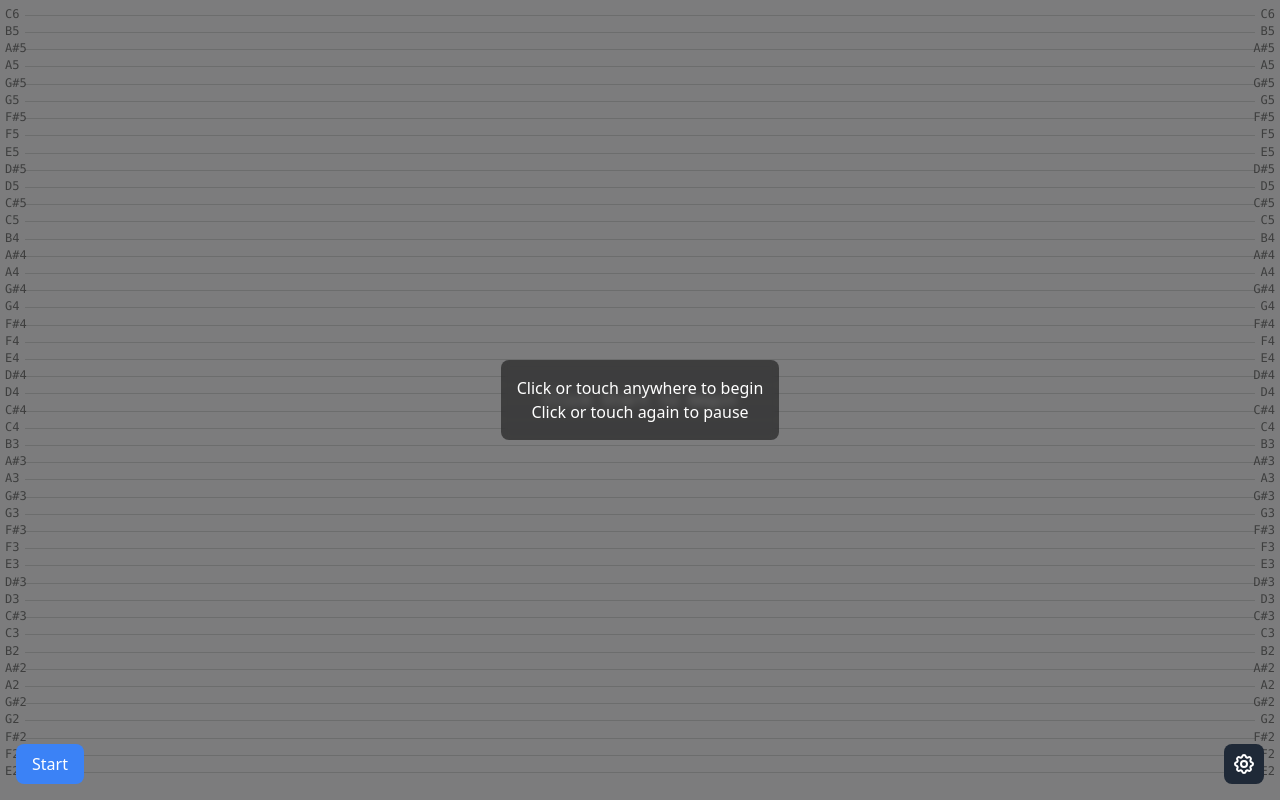
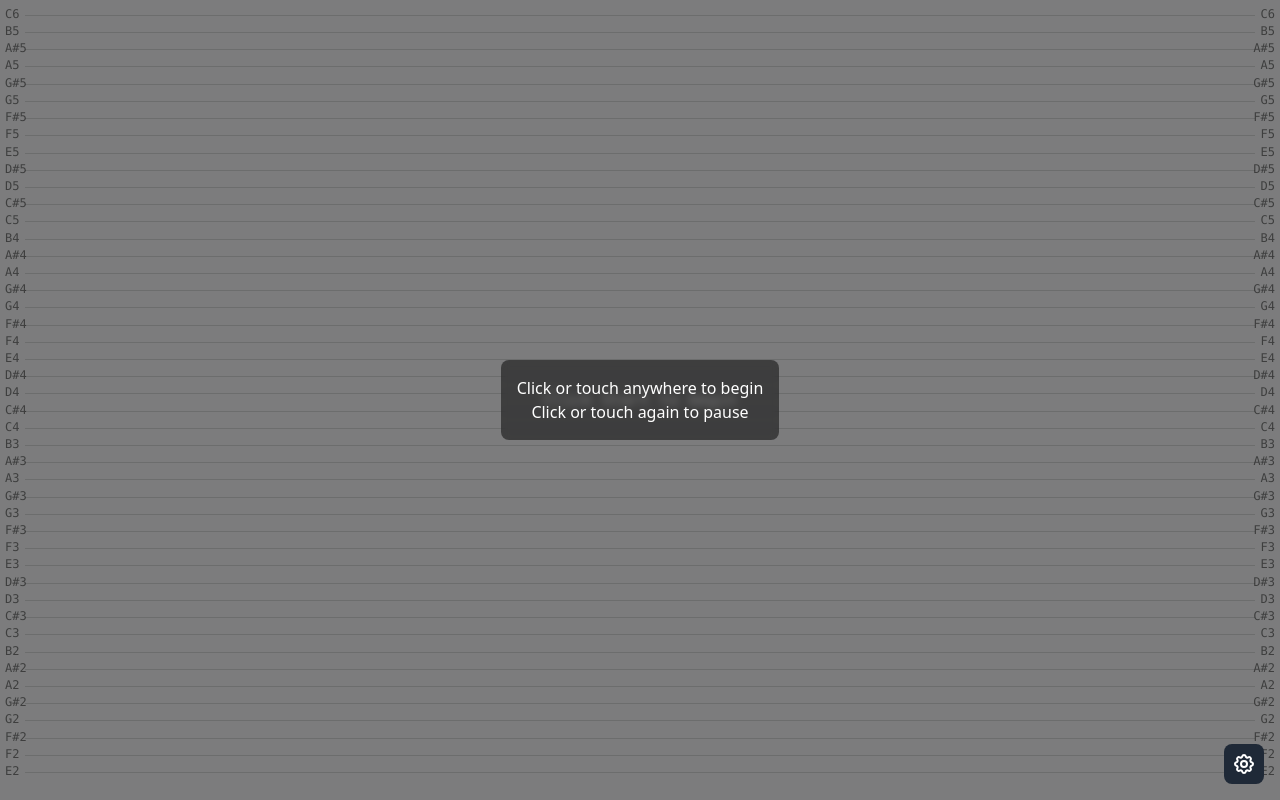
Before and after one commit to ElijahLynn/vocal-smash, a React (Vite) app: page / in a window 1280 px wide. Built offline with nearby package versions, Linux system fonts and the light colour scheme.

Commit message:
back to touch anywhre

```diff
--- a/src/App.tsx
+++ b/src/App.tsx
@@ -92,9 +92,22 @@ function App() {
   const toggleDebugMode = () => setDebugMode(!isDebugMode);
   const toggleLeaderDirection = () => setLeaderDirection(leaderDirection === 'ltr' ? 'rtl' : 'ltr');
 
+  const handleScreenClick = (e: React.MouseEvent) => {
+    // Don't toggle recording if clicking on settings or install prompt
+    const target = e.target as HTMLElement;
+    if (target.closest('button') || target.closest('.settings-panel')) {
+      return;
+    }
+
+    setIsRecording(!isRecording);
+  };
+
   return (
     <div className={`min-h-screen ${isDarkMode ? 'dark' : ''}`}>
-      <div className="relative w-screen h-screen bg-gray-50 dark:bg-gray-900 text-gray-900 dark:text-gray-100">
+      <div
+        className="relative w-screen h-screen bg-gray-50 dark:bg-gray-900 text-gray-900 dark:text-gray-100"
+        onClick={handleScreenClick}
+      >
         <SpectrogramDisplay
           pitchData={pitchData}
           isRecording={isRecording}
@@ -128,19 +141,6 @@ function App() {
           )}
         </AnimatePresence>
 
-        {/* Bottom Controls */}
-        <div className="absolute bottom-4 left-4 flex gap-2">
-          <button
-            onClick={() => isRecording ? stopRecording() : startRecording()}
-            className={`px-4 py-2 rounded-lg font-medium transition-colors ${isRecording
-              ? 'bg-red-500 hover:bg-red-600 text-white'
-              : 'bg-blue-500 hover:bg-blue-600 text-white'
-              }`}
-          >
-            {isRecording ? 'Stop' : 'Start'}
-          </button>
-        </div>
-
         {/* Settings Button */}
         <button
           onClick={() => setShowSettings(true)}
@@ -155,7 +155,7 @@ function App() {
         {/* Settings Modal */}
         {showSettings && (
           <div
-            className="fixed inset-0 bg-black bg-opacity-50 flex items-center justify-center p-4"
+            className="fixed inset-0 bg-black bg-opacity-50 flex items-center justify-center p-4 settings-panel"
             onClick={() => setShowSettings(false)}
           >
             <SettingsPanel onClose={() => setShowSettings(false)} />
```
